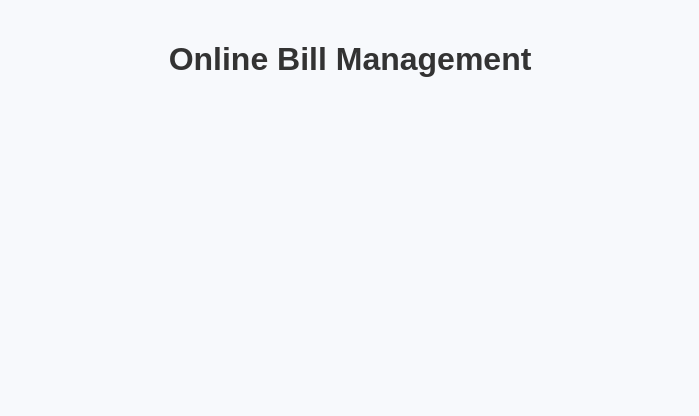
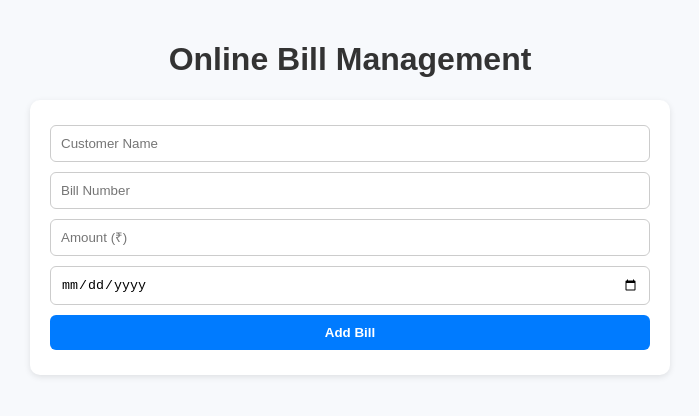
Before and after one commit to InvincibleNobita/meghna-kmda-bill, a plain HTML site: page index.html in a window 1280 px wide. Shown: the whole page, without its empty margins (290-989 px from the left). Drawn offline with Linux system fonts and the light colour scheme.

Commit message:
added input

```diff
--- a/index.html
+++ b/index.html
@@ -89,5 +89,13 @@
 </head>
 <body>
     <h1>Online Bill Management</h1>
+
+     <div class="bill-form">
+    <input type="text" id="customerName" placeholder="Customer Name" required>
+    <input type="text" id="billNumber" placeholder="Bill Number" required>
+    <input type="number" id="amount" placeholder="Amount (₹)" required>
+    <input type="date" id="billDate" required>
+    <button onclick="addBill()">Add Bill</button>
+  </div>
 </body>
 </html>
```
